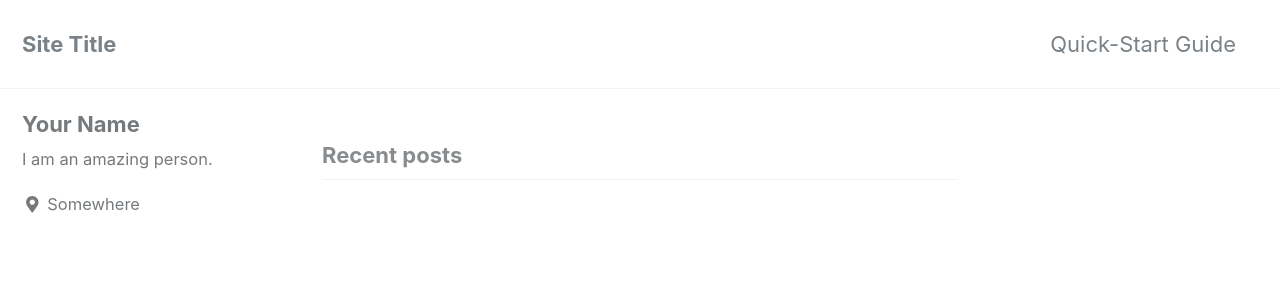
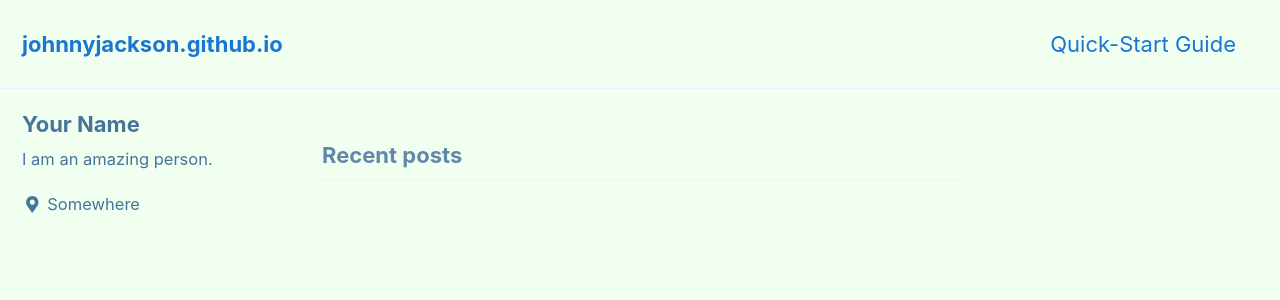
Before and after one commit to JohnnyJackson/JohnnyJackson.github.io, a Jekyll site: the page built from index.html, in a window 1280 px wide and 900 px high. Shown: the top 300 px of the window. Built offline with Jekyll 4.4.1, drawn with Linux system fonts in a browser that asks for light colours; nearby versions of some CDN libraries; the list of posts is cut into pages by our own code; some of the changed text lies outside the part shown.

Commit message:
Update _config.yml

```diff
--- a/_config.yml
+++ b/_config.yml
@@ -12,14 +12,14 @@
 
 # theme                  : "minimal-mistakes-jekyll"
 # remote_theme           : "mmistakes/minimal-mistakes"
-minimal_mistakes_skin    : "default" # "air", "aqua", "contrast", "dark", "dirt", "neon", "mint", "plum", "sunrise"
+minimal_mistakes_skin    : "aqua" # "default", "air", "aqua", "contrast", "dark", "dirt", "neon", "mint", "plum", "sunrise"
 
 # Site Settings
 locale                   : "en-US"
-title                    : "Site Title"
+title                    : "johnnyjackson.github.io"
 title_separator          : "-"
-name                     : "Your Name"
-description              : "An amazing website."
+name                     : "johnnyjackson.github.io"
+description              : "Web Development - Old School to the Future"
 url                      : # the base hostname & protocol for your site e.g. "https://mmistakes.github.io"
 baseurl                  : # the subpath of your site, e.g. "/blog"
 repository               : # GitHub username/repo-name e.g. "mmistakes/minimal-mistakes"
```
